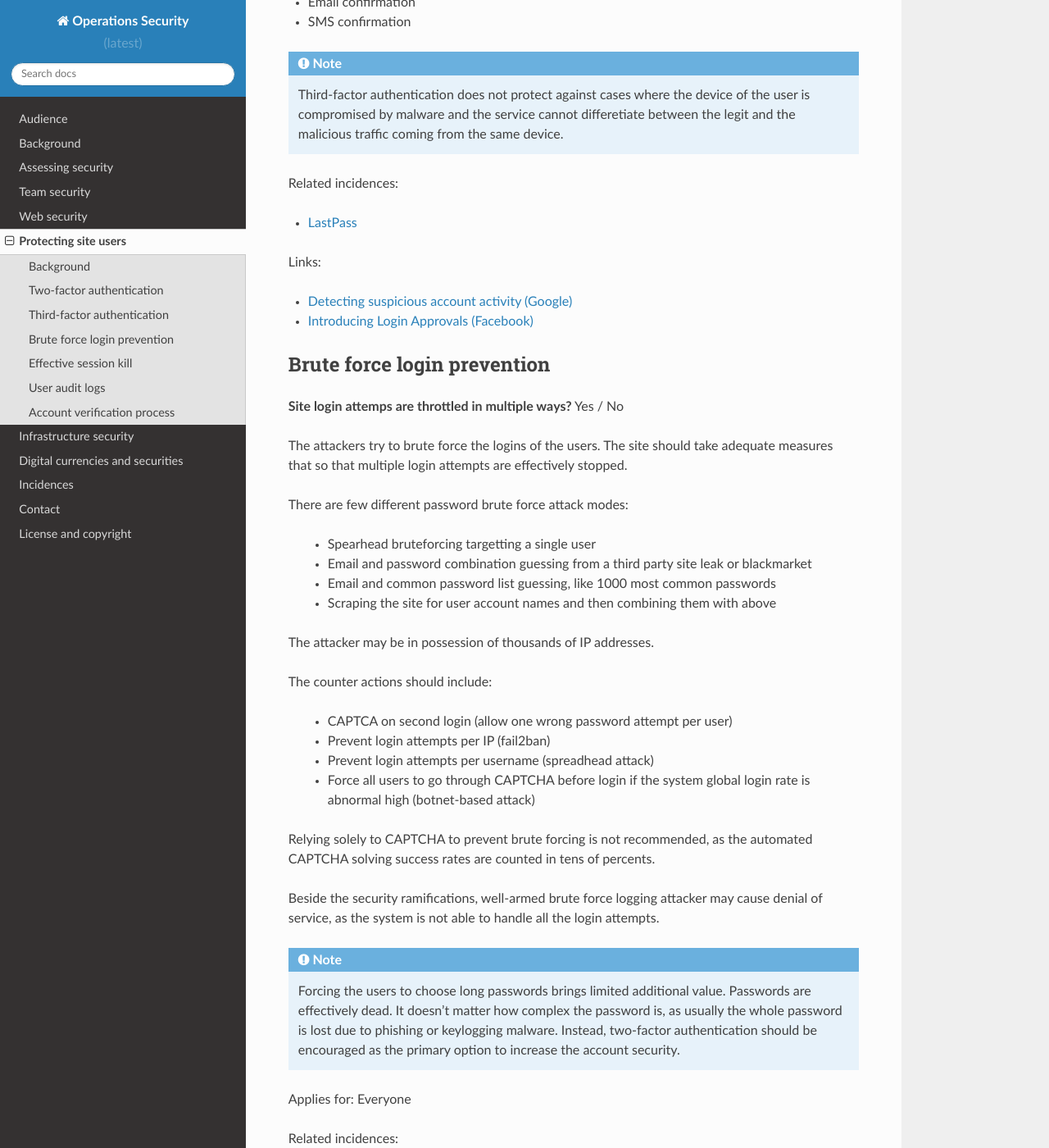
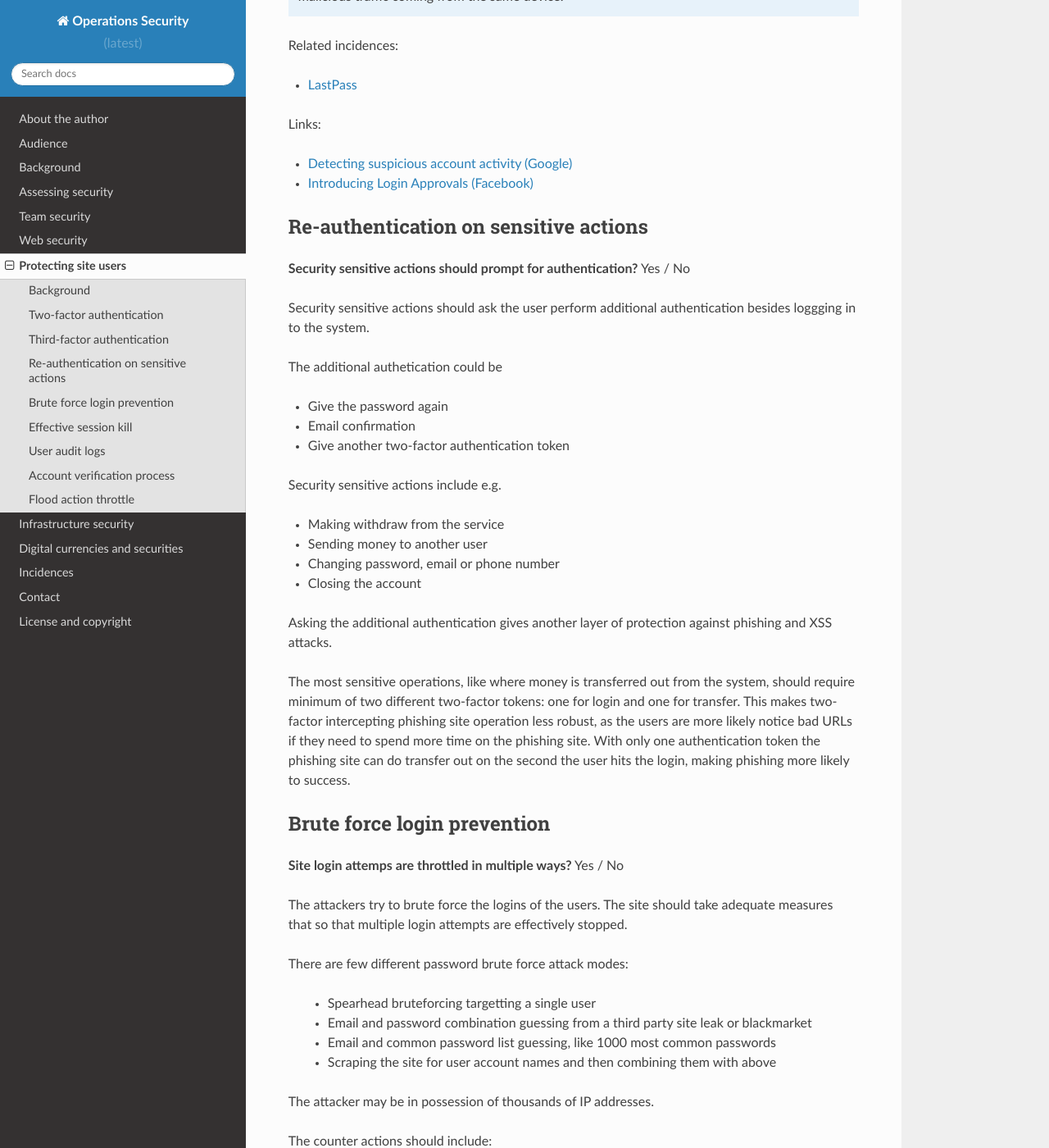
Before and after one commit to miohtama/opsec, a Sphinx documentation site: the page built from source/user/index.rst, in a window 1280 px wide and 1400 px high, scrolled down 2214 px. Shown: the whole window at 82% size. Built offline with Sphinx 7.4.7 and the Read the Docs theme 2.0.0, drawn with Linux system fonts in a browser that asks for light colours; some of the changed text lies outside the part shown.

Commit message:
Adding some more content

```diff
--- a/audit_templates/index.rst
+++ b/audit_templates/index.rst
@@ -21,7 +21,9 @@
 About this guide
 ================
 
-*OperationsSecurity.org* is guide and assessment tool to audit the security of Internet services. The aim is to provide 100% transparent, open, lightweight and practical way to develop and evaluate the security of a service from a holistic perspective. The scope of the guide is interdisciplinary, covering the full range of business operations from the mobile phone of CEO to safe software development practices. :doc:`Read more about how and why this guide was created <background/index>`.
+|opsec| is security guide and assessment tool for developing sensitive Internet services.
+
+The aim is to provide transparent, lightweight and practical way to develop and evaluate the security of a service from a holistic perspective. The scope of the guide is interdisciplinary, covering the full range of business operations from the mobile phone of CEO to safe software development practices. :doc:`Read more about how and why this guide was created <background/index>`.
 
 Chapters
 ========
@@ -29,6 +31,7 @@
 .. toctree::
     :maxdepth: 1
 
+    background/author
     background/audience
     background/index
     assessment/index
--- a/source/conf.py
+++ b/source/conf.py
@@ -358,3 +358,8 @@
 
 # If false, no index is generated.
 #epub_use_index = True
+
+# http://stackoverflow.com/a/10042061/315168
+rst_epilog = """
+.. |opsec| replace:: OPSEC - Operations Security Guide
+"""
--- a/source/index.rst
+++ b/source/index.rst
@@ -21,7 +21,9 @@
 About this guide
 ================
 
-*OperationsSecurity.org* is guide and assessment tool to audit the security of Internet services. The aim is to provide 100% transparent, open, lightweight and practical way to develop and evaluate the security of a service from a holistic perspective. The scope of the guide is interdisciplinary, covering the full range of business operations from the mobile phone of CEO to safe software development practices. :doc:`Read more about how and why this guide was created <background/index>`.
+|opsec| is security guide and assessment tool for developing sensitive Internet services.
+
+The aim is to provide transparent, lightweight and practical way to develop and evaluate the security of a service from a holistic perspective. The scope of the guide is interdisciplinary, covering the full range of business operations from the mobile phone of CEO to safe software development practices. :doc:`Read more about how and why this guide was created <background/index>`.
 
 Chapters
 ========
@@ -29,6 +31,7 @@
 .. toctree::
     :maxdepth: 1
 
+    background/author
     background/audience
     background/index
     assessment/index
--- a/source/user/index.rst
+++ b/source/user/index.rst
@@ -135,6 +133,46 @@
 
 
 - `Introducing Login Approvals (Facebook) <https://www.facebook.com/notes/facebook-engineering/introducing-login-approvals/10150172618258920>`_
+
+
+
+
+
+
+.. _re-authentication-on-sensitive-actions:
+
+Re-authentication on sensitive actions
+==============================================================
+
+**Security sensitive actions should prompt for authentication?** Yes / No
+
+Security sensitive actions should ask the user perform additional authentication besides loggging in to the system.
+
+The additional authetication could be
+
+* Give the password again
+
+* Email confirmation
+
+* Give another two-factor authentication token
+
+Security sensitive actions include e.g.
+
+* Making withdraw from the service
+
+* Sending money to another user
+
+* Changing password, email or phone number
+
+* Closing the account
+
+Asking the additional authentication gives another layer of protection against phishing and XSS attacks.
+
+The most sensitive operations, like where money is transferred out from the system, should require minimum of two different two-factor tokens: one for login and one for transfer. This makes two-factor intercepting phishing site operation less robust, as the users are more likely notice bad URLs if they need to spend more time on the phishing site. With only one authentication token the phishing site can do transfer out on the second the user hits the login, making phishing more likely to success.
+
+
+
+
 
 
 
@@ -382,3 +420,35 @@
 
 
 - `Trulioo <https://www.trulioo.com/>`_
+
+
+
+
+
+
+.. _flood-action-throttle:
+
+Flood action throttle
+==============================================================
+
+**Actions sending messages to other users are throttled?** Yes / No
+
+When the service provides actions to message or contact other users or users outside the service, these actions should be throttled so that flood attack is not possible.
+
+Example actions include
+
+* Sending messages to the other users
+
+* Sending invitation emails
+
+If a malicious actor is free to send infinite number of messages, this can be used to harrass people. Even if direct financial damage is not possible, the service takes a reputation hit and the brand suffers.
+
+Actions sending outgoing messages or signals should be throttled, so that a malicious actor cannot flood the system. If the threshold of the actions in a time window exceeds the limit what a normal person would do, the action should be disabled or the user banned.
+
+
+
+
+
+Related incidences:
+
+- :ref:`coinbase`
```
Also changed, not shown: other parts of source/user/index.rst (+0 -2 lines), source/background/author.rst (added, +16 -0 lines), source/incidences/index.rst (+40 -0 lines), source/web/index.rst (+47 -0 lines), source/_static/logo-text.png, source/_static/logo-text.svg, 3 other files.
